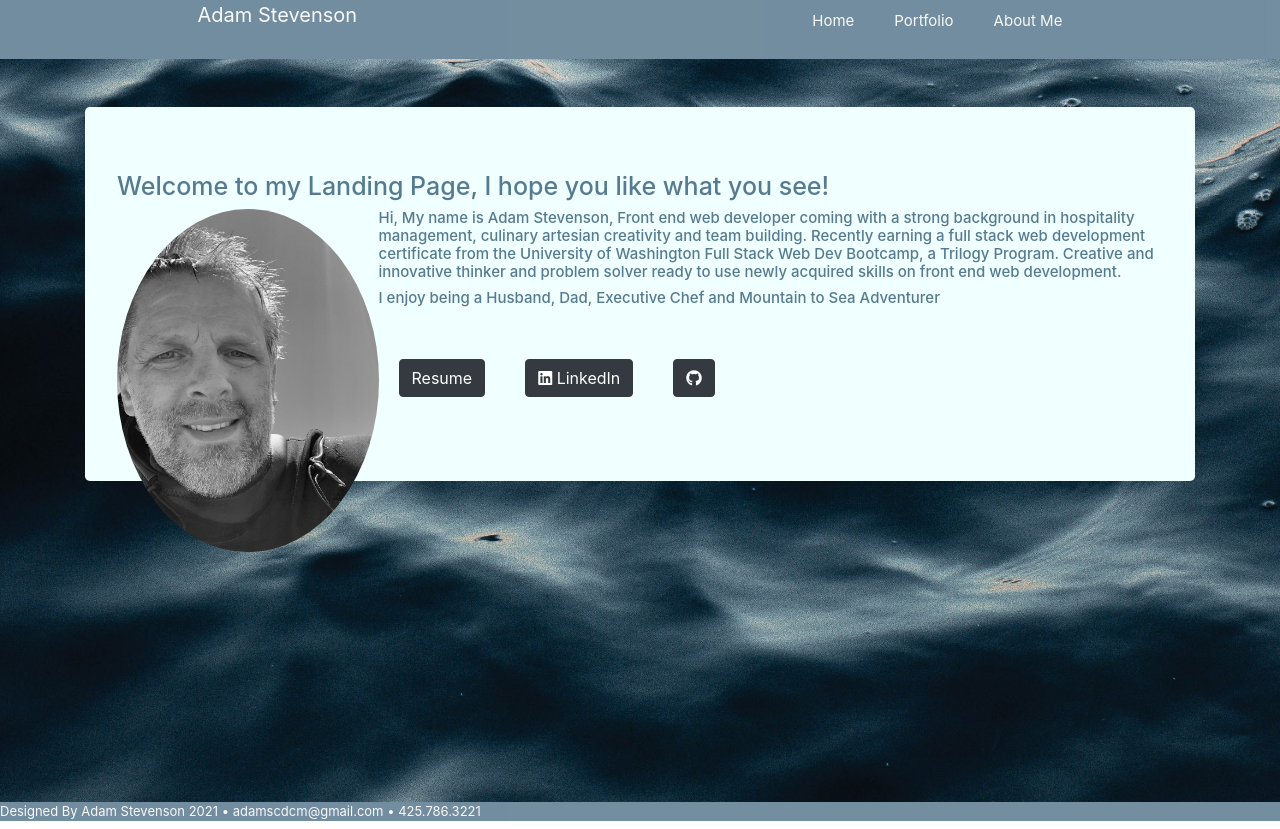
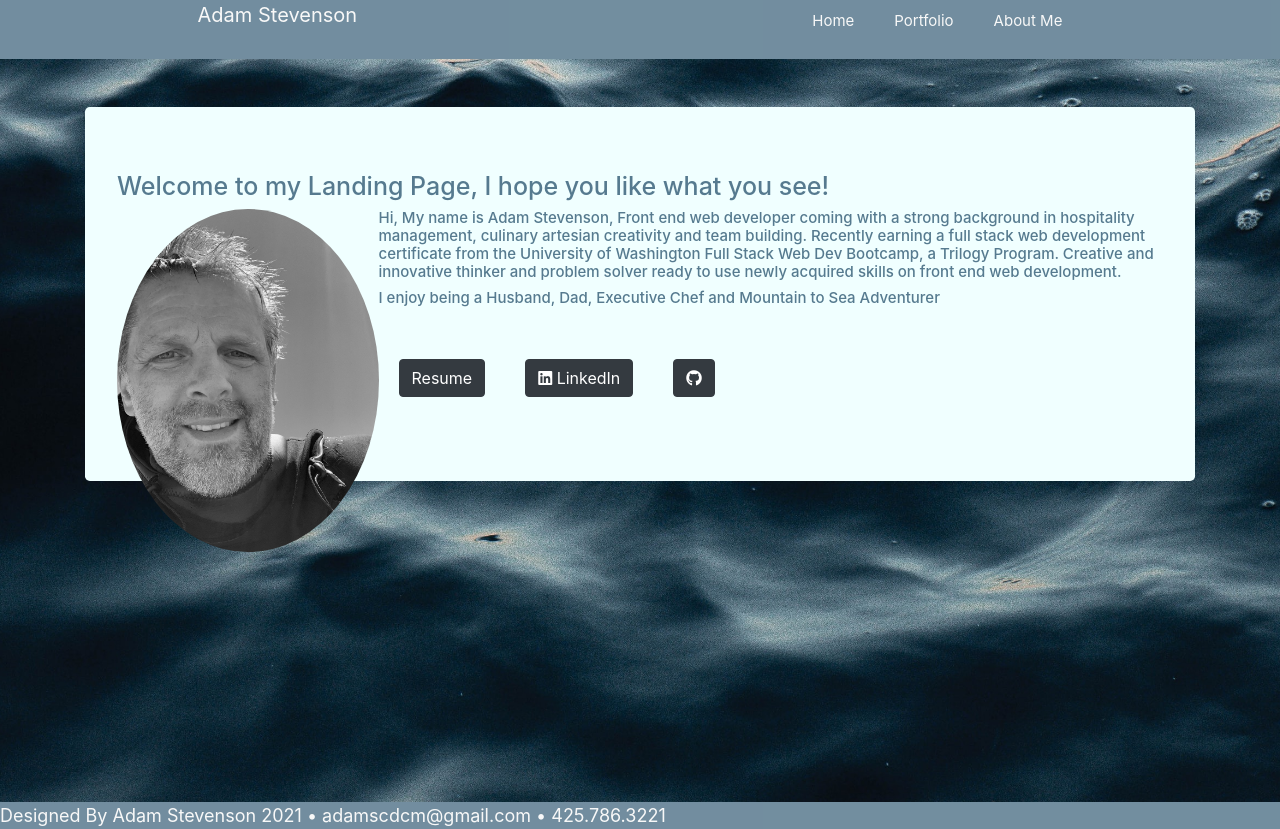
Before and after one commit to adams1971/React-Portfolio20, a React (Create React App) app: page / in a window 1280 px wide. Built offline with nearby package versions, Linux system fonts and the light colour scheme.

Commit message:
footer font

```diff
--- a/src/components/Footer/style.scss
+++ b/src/components/Footer/style.scss
@@ -2,7 +2,7 @@
 //fix color
 .footer {
     color: whitesmoke;
-    font-size: 13px;
+    font-size: 18px;
     list-style-type: none;
     background: #154360;
     opacity: .6;
```
Also changed, not shown: 5 other files (tests, documents, lock files or other folders).
